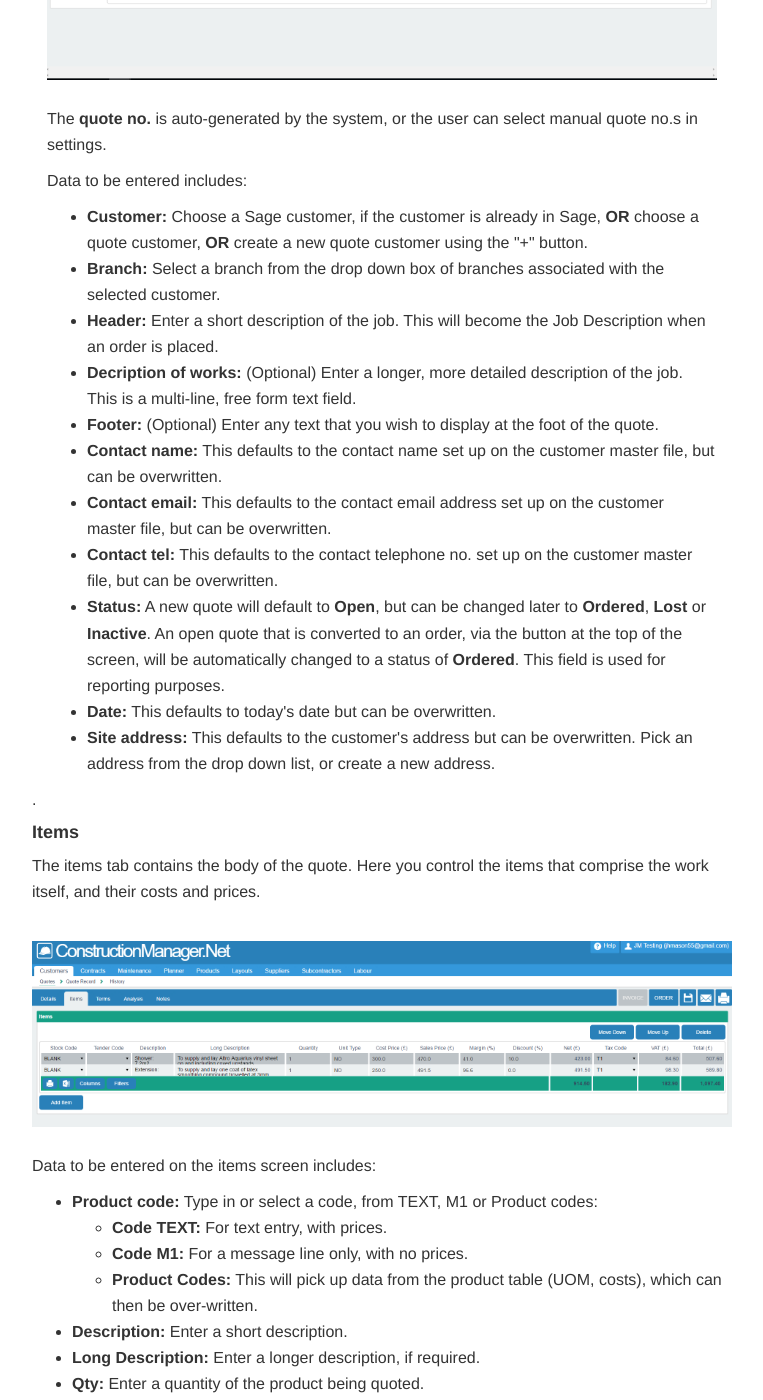
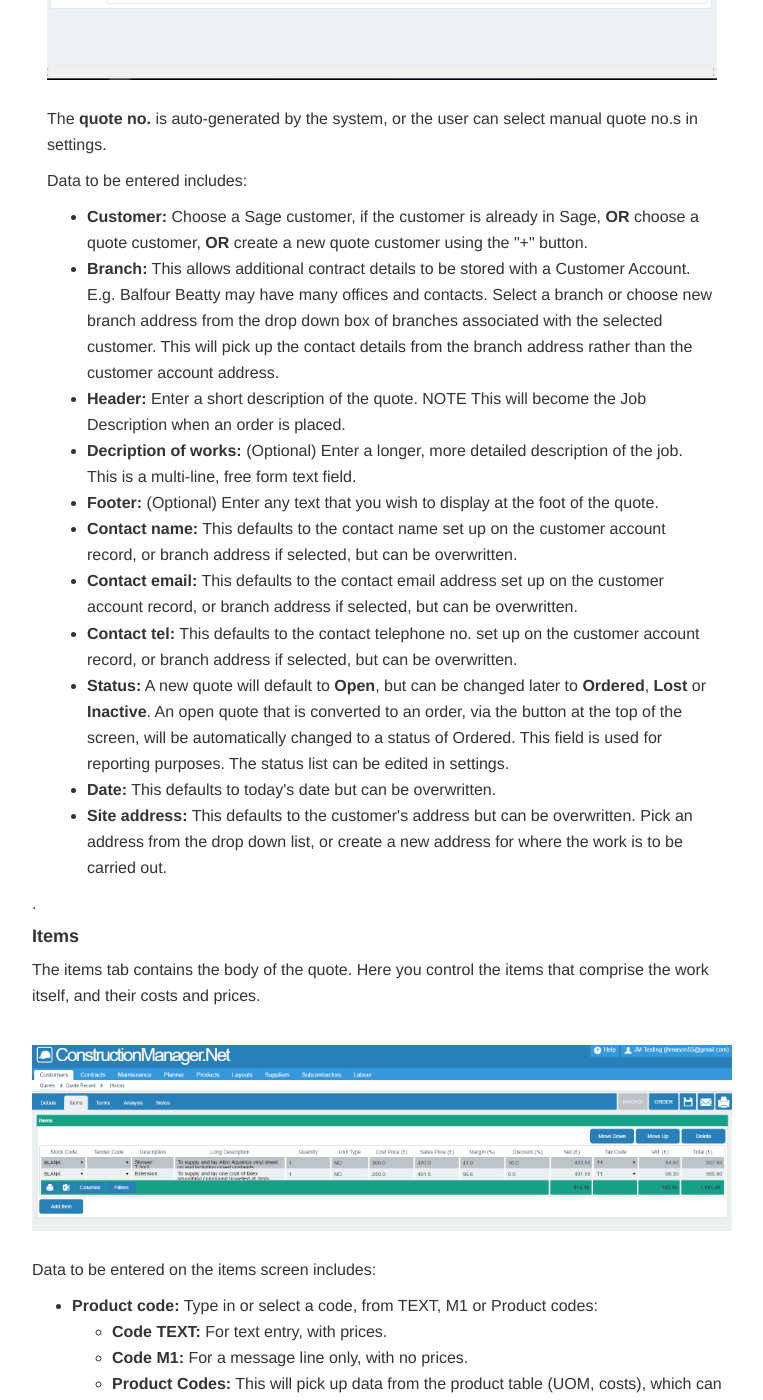
Before and after one commit to JNCSolutions/ConstructionManagerDocs, a Jekyll site: the page built from quotes.html, in a window 1280 px wide and 1400 px high, scrolled down 1791 px. Shown: the whole window, without its empty margins (258-1021 px from the left). Built offline with Jekyll 4.4.1, drawn with Linux system fonts in a browser that asks for light colours.

Commit message:
Update quotes.html

```diff
--- a/quotes.html
+++ b/quotes.html
@@ -75,20 +75,28 @@ title: Quotes
         <li><b>Customer:</b>              Choose a Sage customer, if the customer is already in Sage, <b>OR</b>
                                           choose a quote customer, <b>OR</b>
                                           create a new quote customer using the "+" button.</li>
-        <li><b>Branch:</b>                Select a branch from the drop down box of branches associated with the selected customer.</li>
-        <li><b>Header: </b>               Enter a short description of the job.
-                                          This will become the Job Description when an order is placed.</li>
+        <li><b>Branch:</b>                This allows additional contract details to be stored with a Customer Account.
+                                          E.g. Balfour Beatty may have many offices and contacts.
+                                          Select a branch or choose new branch address from the drop down box of branches associated with the selected customer.
+                                          This will pick up the contact details from the branch address rather than the customer account address.</li>
+        <li><b>Header: </b>               Enter a short description of the quote.
+                                          NOTE  This will become the Job Description when an order is placed.</li>
         <li><b>Decription of works:</b>   (Optional) Enter a longer, more detailed description of the job. This is a multi-line, free form text field.</li>
         <li><b>Footer:</b>                (Optional) Enter any text that you wish to display at the foot of the quote.</li>
-        <li><b>Contact name:</b>          This defaults to the contact name set up on the customer master file, but can be overwritten.</li>
-        <li><b>Contact email:</b>         This defaults to the contact email address set up on the customer master file, but can be overwritten.</li>
-        <li><b>Contact tel:</b>           This defaults to the contact telephone no. set up on the customer master file, but can be overwritten.</li>
-        <li><b>Status:</b>                A new quote will default to <b>Open</b>, but can be changed later to <b>Ordered</b>, <b>Lost</b> or <b>Inactive</b>.
+        <li><b>Contact name:</b>          This defaults to the contact name set up on the customer account record, or branch address if selected,
+                                          but can be overwritten.</li>
+        <li><b>Contact email:</b>         This defaults to the contact email address set up on the customer account record,
+                                          or branch address if selected, but can be overwritten.</li>
+        <li><b>Contact tel:</b>           This defaults to the contact telephone no. set up on the customer account record,
+                                          or branch address if selected, but can be overwritten.</li>
+        <li><b>Status:</b>                A new quote will default to <b>Open</b>, but can be changed later to <b>Ordered</b>,
+                                          <b>Lost</b> or <b>Inactive</b>.
                                           An open quote that is converted to an order, via the button at the top of the screen,
-                                          will be automatically changed to a status of <b>Ordered</b>. This field is used for reporting purposes.</li>
+                                          will be automatically changed to a status of Ordered.
+                                          This field is used for reporting purposes. The status list can be edited in settings.</li>
         <li><b>Date:</b>                  This defaults to today's date but can be overwritten.</li>
         <li><b>Site address:</b>          This defaults to the customer's address but can be overwritten.
-                                          Pick an address from the drop down list, or create a new address.</li>
+                                          Pick an address from the drop down list, or create a new address for where the work is to be carried out.</li>
 
 
       </ul>
```
